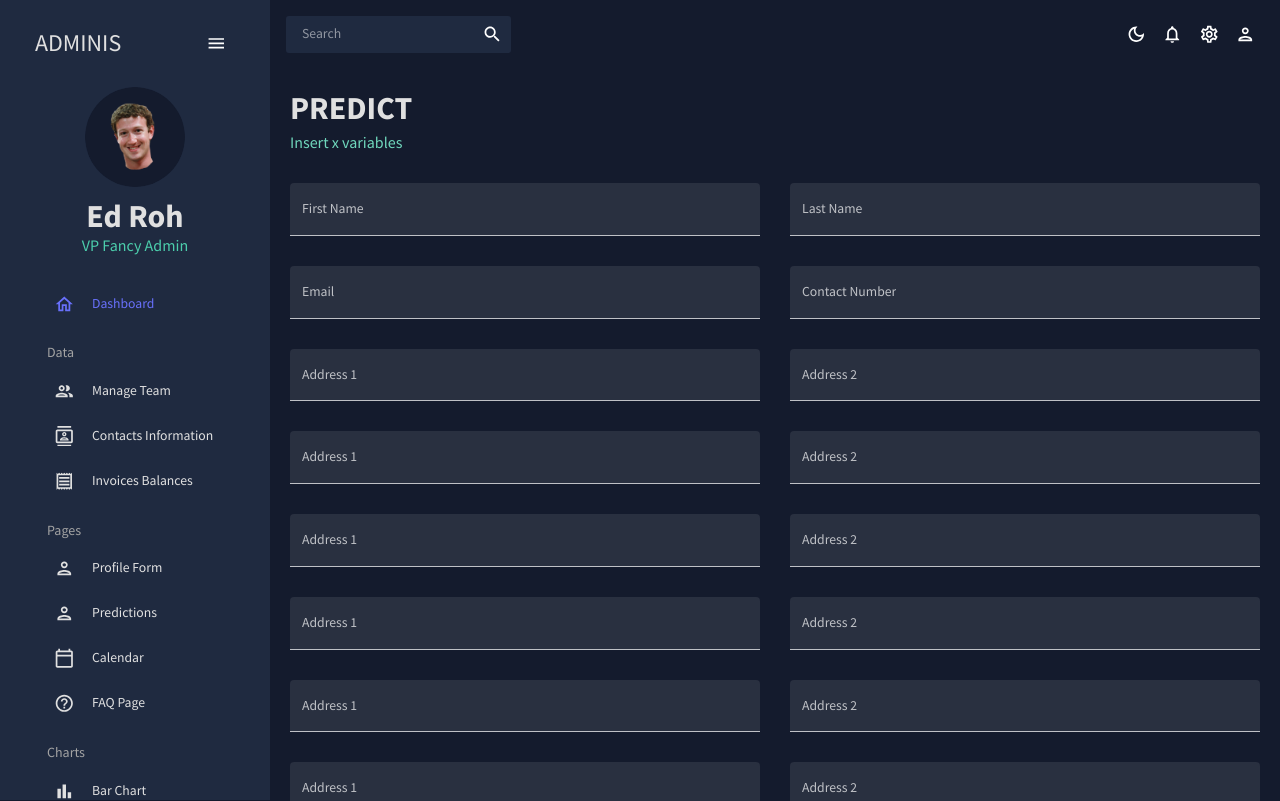
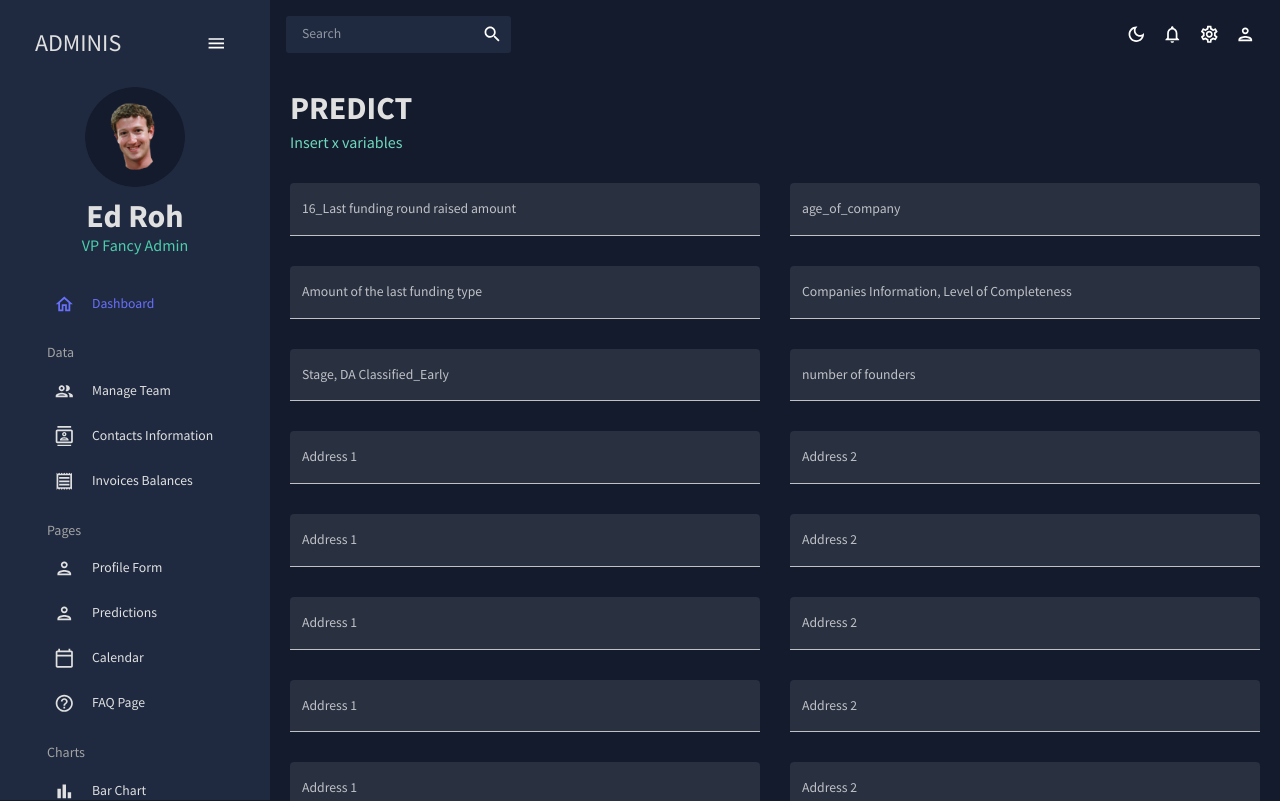
Before and after one commit to ntasan/React-materialUI-Dashboard, a React (Create React App) app: page /predictions in a window 1280 px wide. Shown: the top 801 px of the page. Built offline with nearby package versions, Linux system fonts and the light colour scheme.

Commit message:
x variables

```diff
--- a/src/scenes/predictions/index.jsx
+++ b/src/scenes/predictions/index.jsx
@@ -41,7 +41,7 @@ const PREDICT = () => {
                 fullWidth
                 variant="filled"
                 type="text"
-                label="First Name"
+                label="16_Last funding round raised amount"
                 onBlur={handleBlur}
                 onChange={handleChange}
                 value={values.firstName}
@@ -54,7 +54,7 @@ const PREDICT = () => {
                 fullWidth
                 variant="filled"
                 type="text"
-                label="Last Name"
+                label="age_of_company"
                 onBlur={handleBlur}
                 onChange={handleChange}
                 value={values.lastName}
@@ -67,7 +67,7 @@ const PREDICT = () => {
                 fullWidth
                 variant="filled"
                 type="text"
-                label="Email"
+                label="Amount of the last funding type"
                 onBlur={handleBlur}
                 onChange={handleChange}
                 value={values.email}
@@ -80,7 +80,7 @@ const PREDICT = () => {
                 fullWidth
                 variant="filled"
                 type="text"
-                label="Contact Number"
+                label="Companies Information, Level of Completeness"
                 onBlur={handleBlur}
                 onChange={handleChange}
                 value={values.contact}
@@ -93,7 +93,7 @@ const PREDICT = () => {
                 fullWidth
                 variant="filled"
                 type="text"
-                label="Address 1"
+                label="Stage, DA Classified_Early"
                 onBlur={handleBlur}
                 onChange={handleChange}
                 value={values.address1}
@@ -106,7 +106,7 @@ const PREDICT = () => {
                 fullWidth
                 variant="filled"
                 type="text"
-                label="Address 2"
+                label="number of founders"
                 onBlur={handleBlur}
                 onChange={handleChange}
                 value={values.address2}
```
